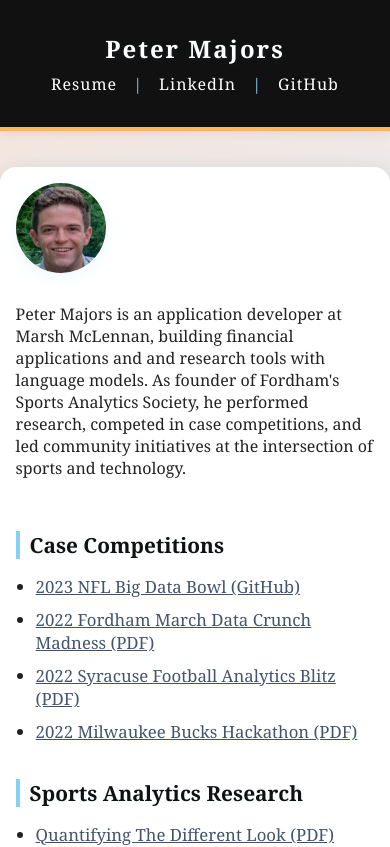
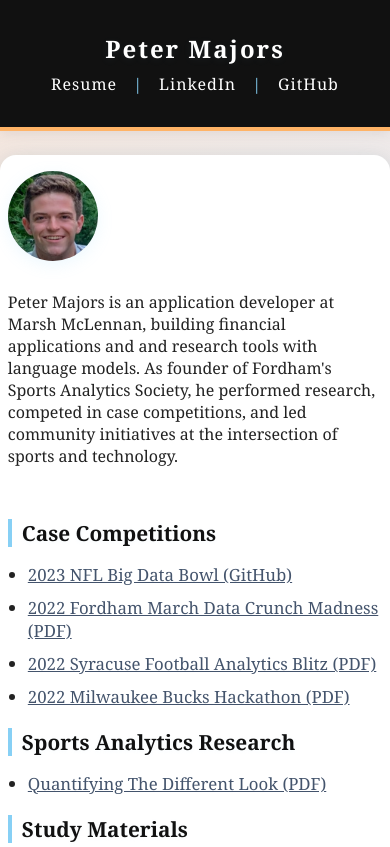
Before and after one commit to peterlmajors/portfolio, a React (Create React App) app: page / in a window 390 px wide. Shown: the top 847 px of the page. Built offline with nearby package versions, Linux system fonts and the light colour scheme.

Commit message:
Margin and Padding

```diff
--- a/src/App.css
+++ b/src/App.css
@@ -44,16 +44,19 @@
 }
 .main {
   background: #fff;
-  max-width: 700px;
+  width: 90vw;
+  max-width: 900px;
   margin: 36px auto 0 auto;
+  margin-bottom: 36px;
   padding: 32px 24px 48px 24px;
   border-radius: 16px;
   box-shadow: 0 8px 32px rgba(135, 208, 245, 0.18), 0 2px 16px rgba(0,0,0,0.07);
   position: relative;
   z-index: 1;
+  padding-bottom: 24px;
 }
 section {
-  margin-bottom: 36px;
+  margin-bottom: 32px;
 }
 section h2 {
   font-size: 1.3rem;
@@ -98,7 +101,11 @@
 }
 @media (max-width: 600px) {
   .main {
-    padding: 16px 4vw 32px 4vw;
+    width: 96vw;
+    max-width: 98vw;
+    padding: 16px 2vw 32px 2vw;
+    margin: 24px auto 0 auto;
+    margin-bottom: 24px;
   }
   .header h1 {
     font-size: 1.5rem;
@@ -116,4 +123,7 @@
     width: 90px;
     height: 90px;
   }
+  section {
+    margin-bottom: 20px;
+  }
 }
```
